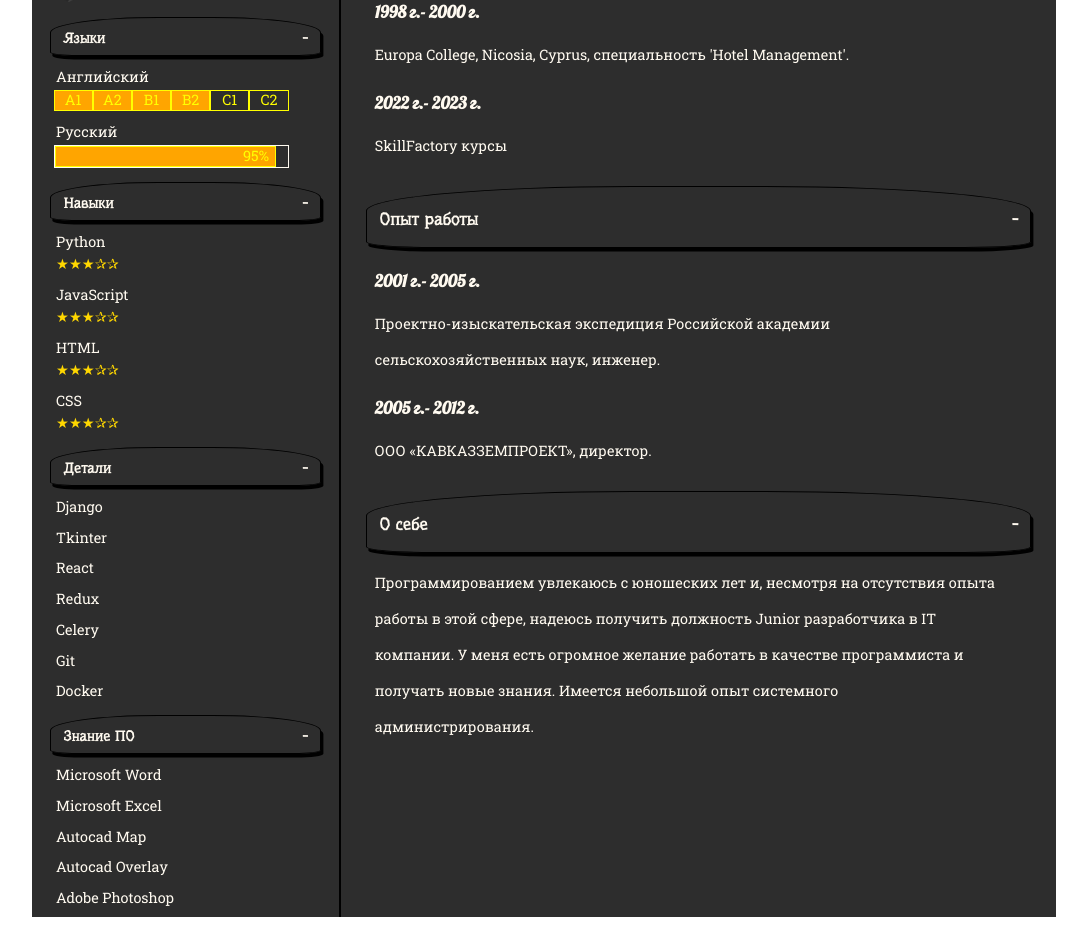
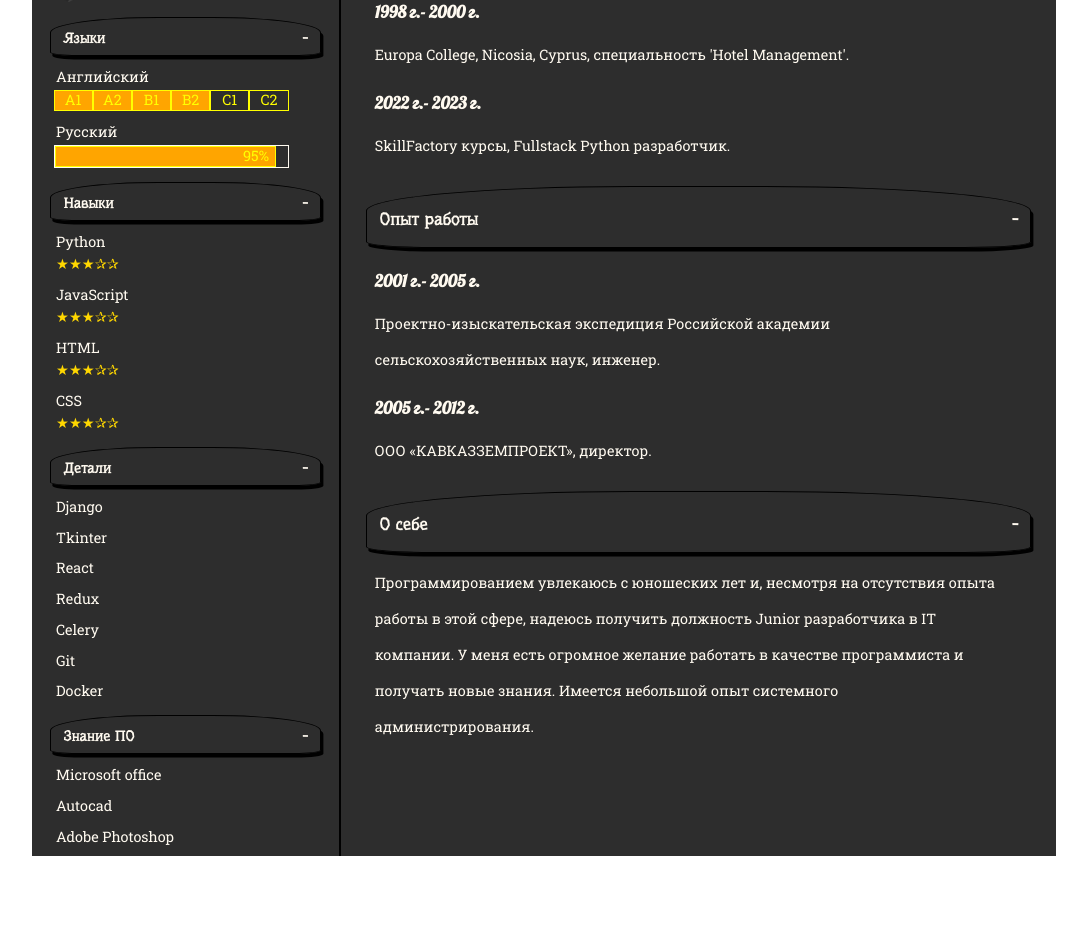
Before and after one commit to ConstCK/MyCV, a React app: page / in a window 1280 px wide. Shown: the part 540-1477 px from the top of the page, without its empty margins (96-1183 px from the left). After the commit the page ends 1416 px from the top, so only its background shows below. Built offline with nearby package versions, Linux system fonts and the light colour scheme.

Commit message:
Minor content change

```diff
--- a/src/App.jsx
+++ b/src/App.jsx
@@ -6,7 +6,6 @@ import Main from "./components/Main.jsx";
 import store from "./redux/store.js";
 
 function App() {
-  // const currentLanguage = store.getState().language;
   return (
     <React.Fragment>
       <Header />
--- a/src/data/constants.js
+++ b/src/data/constants.js
@@ -30,13 +30,7 @@ const myProfile = {
     },
     app_skills: {
       title: "Знание ПО",
-      content: [
-        "Microsoft Word",
-        "Microsoft Excel",
-        "Autocad Map",
-        "Autocad Overlay",
-        "Adobe Photoshop",
-      ],
+      content: ["Microsoft office", "Autocad", "Adobe Photoshop"],
     },
     education: {
       title: "Образование",
@@ -53,7 +47,7 @@ const myProfile = {
         },
         {
           period: "2022 г.- 2023 г.",
-          establishment: "SkillFactory курсы",
+          establishment: "SkillFactory курсы, Fullstack Python разработчик.",
         },
       ],
     },
@@ -111,13 +105,7 @@ const myProfile = {
     },
     app_skills: {
       title: "Application usage",
-      content: [
-        "Microsoft Word",
-        "Microsoft Excel",
-        "Autocad Map",
-        "Autocad Overlay",
-        "Adobe Photoshop",
-      ],
+      content: ["Microsoft Office", "Autocad", "Adobe Photoshop"],
     },
     education: {
       title: "Education",
@@ -134,7 +122,7 @@ const myProfile = {
         },
         {
           period: "2022 г.- 2023 г.",
-          establishment: "SkillFactory courses",
+          establishment: "SkillFactory courses, Fullstack Python developer.",
         },
       ],
     },
```
